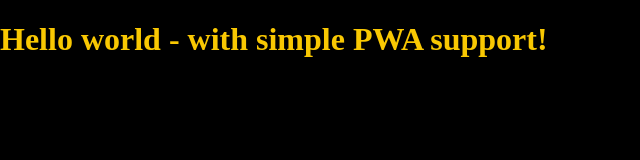
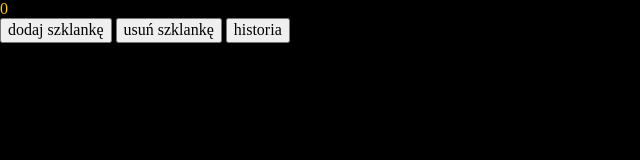
Before and after one commit to patrycjapetryk/hydrapp, a website: page src/content/index.html in a window 1280 px wide. Shown: the whole page, without its empty margins (0-640 px from the left). Drawn offline with nearby package versions, Linux system fonts and the light colour scheme; files that its build step writes are made by us from their sources.

Commit message:
feat: html structure

```diff
--- a/src/content/index.html
+++ b/src/content/index.html
@@ -1,40 +1,45 @@
 <!DOCTYPE html>
-<html lang="en">
+<html lang="pl">
+
 <head>
   <meta charset="UTF-8" />
   <meta name="viewport" content="width=device-width, initial-scale=1.0" />
   <meta http-equiv="X-UA-Compatible" content="ie=edge" />
-    <title>Site title</title>
-    <meta name="description" content="Description" />
-
-    <!-- Title -->
-    <meta property="og:title" content="" />
-    <!-- OPTIONAL description. 2-4 sentences. -->
-    <meta property="og:description" content="" />
-    <!-- full url with http(s) ie. https://maciejkorsan.github.io/my-repo/ -->
-    <meta property="og:url" content="" />
-    <!-- full url to the image with http(s) ie. https://maciejkorsan.github.io/my-repo/assets/img/fb.png. Facebook suggests at least 1200 x 630. -->
-    <meta property="og:image" content="https://maciejkorsan.com/wtf-gulp-starter/assets/img/cover.png" />
+  <title>HydrAPP</title>
+  <meta name="description" content="HydrAPP" />
 
   <link rel="manifest" href="manifest.json" />
   <meta name="apple-mobile-web-app-capable" content="yes" />
-    <link
-      rel="apple-touch-icon"
-      sizes="192x192"
-      href="assets/pwa/icons/icon-192x192.png"
-    />
+  <link rel="apple-touch-icon" sizes="192x192" href="assets/pwa/icons/icon-192x192.png" />
 
-    <link
-      rel="icon"
-      type="image/png"
-      href="assets/pwa/icons/icon-192x192.png"
-    />
+  <link rel="icon" type="image/png" href="assets/pwa/icons/icon-192x192.png" />
 
   <link rel="stylesheet" href="css/main.css" />
 </head>
+
 <body>
-    <h1>Hello world - with simple PWA support!</h1>
+
+  <main class="main">
+
+    <!-- <h1 class="header"></h1> -->
+
+    <div class="counter">
+      <span class="counter__value counter__value--js">0</span>
+    </div>
+    <button class="button-add button-add--js">dodaj szklankę</button>
+    <button class="button-remove button-remove--js">usuń szklankę</button>
+    <button class="button-history button-history--js">historia</button>
+
+    <!-- <div class="history">
+      <ul class="history__items">
+        <li class="history__item history__item--js"></li>
+      </ul>
+      <button class="button-close button-close--js">x</button>
+    </div> -->
+
+  </main>
 
   <script src="js/main.js"></script>
 </body>
+
 </html>
```
Lines whose indentation alone changed are shown as unchanged.
